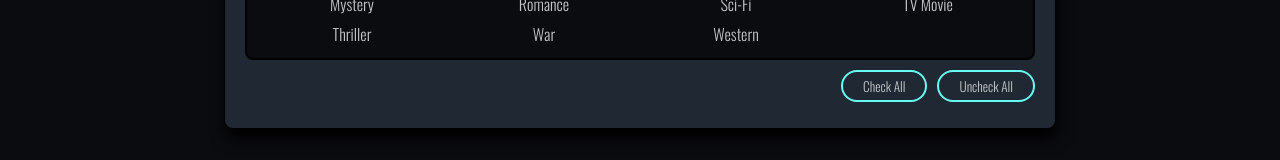
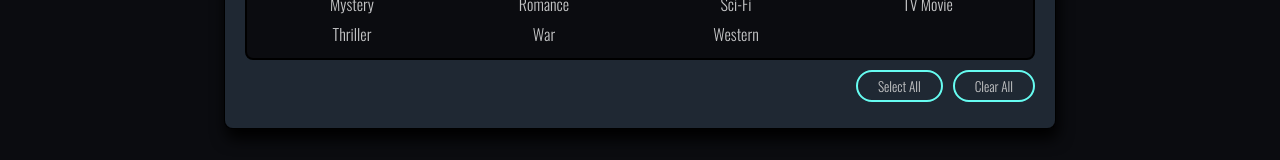
Before and after one commit to calbush/thecup, a React (Create React App) app: page / in a window 1280 px wide. Shown: the part 490-650 px from the top of the page. Built offline with nearby package versions, Linux system fonts and the light colour scheme.

Commit message:
Change text on select/clear buttons

```diff
--- a/src/components/GenreCheckboxes.js
+++ b/src/components/GenreCheckboxes.js
@@ -11,8 +11,8 @@ export default function GenreCheckboxes({genres, handleChange, genreCheckboxes,
                 ))}
             </div>
             <div className="toggle-btns">
-                <button className='toggle-btn' onClick={toggleAll}>Check All</button>
-                <button className='toggle-btn' onClick={untoggleAll}>Uncheck All</button>
+                <button className='toggle-btn' onClick={toggleAll}>Select All</button>
+                <button className='toggle-btn' onClick={untoggleAll}>Clear All</button>
             </div>
         </div>
     )
--- a/src/components/ProviderCheckboxes.js
+++ b/src/components/ProviderCheckboxes.js
@@ -10,8 +10,8 @@ export default function ProviderCheckboxes({providers, handleChange, providerChe
             ))}
         </div>
         <div className="toggle-btns">
-            <button className='toggle-btn' onClick={toggleAll}>Check All</button>
-            <button className='toggle-btn' onClick={untoggleAll}>Uncheck All</button>
+            <button className='toggle-btn' onClick={toggleAll}>Select All</button>
+            <button className='toggle-btn' onClick={untoggleAll}>Clear All</button>
         </div>
     </div>
     )
```
